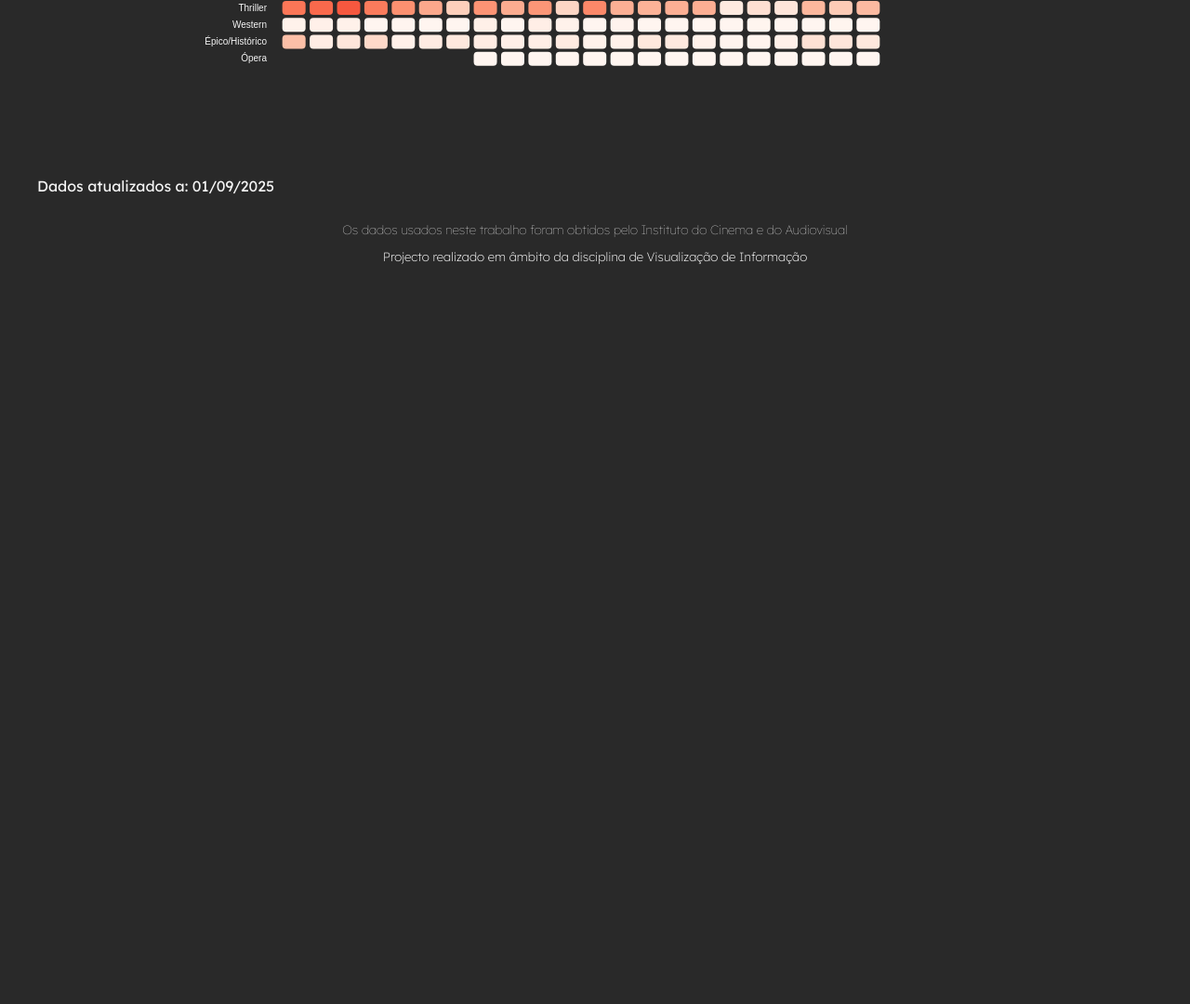
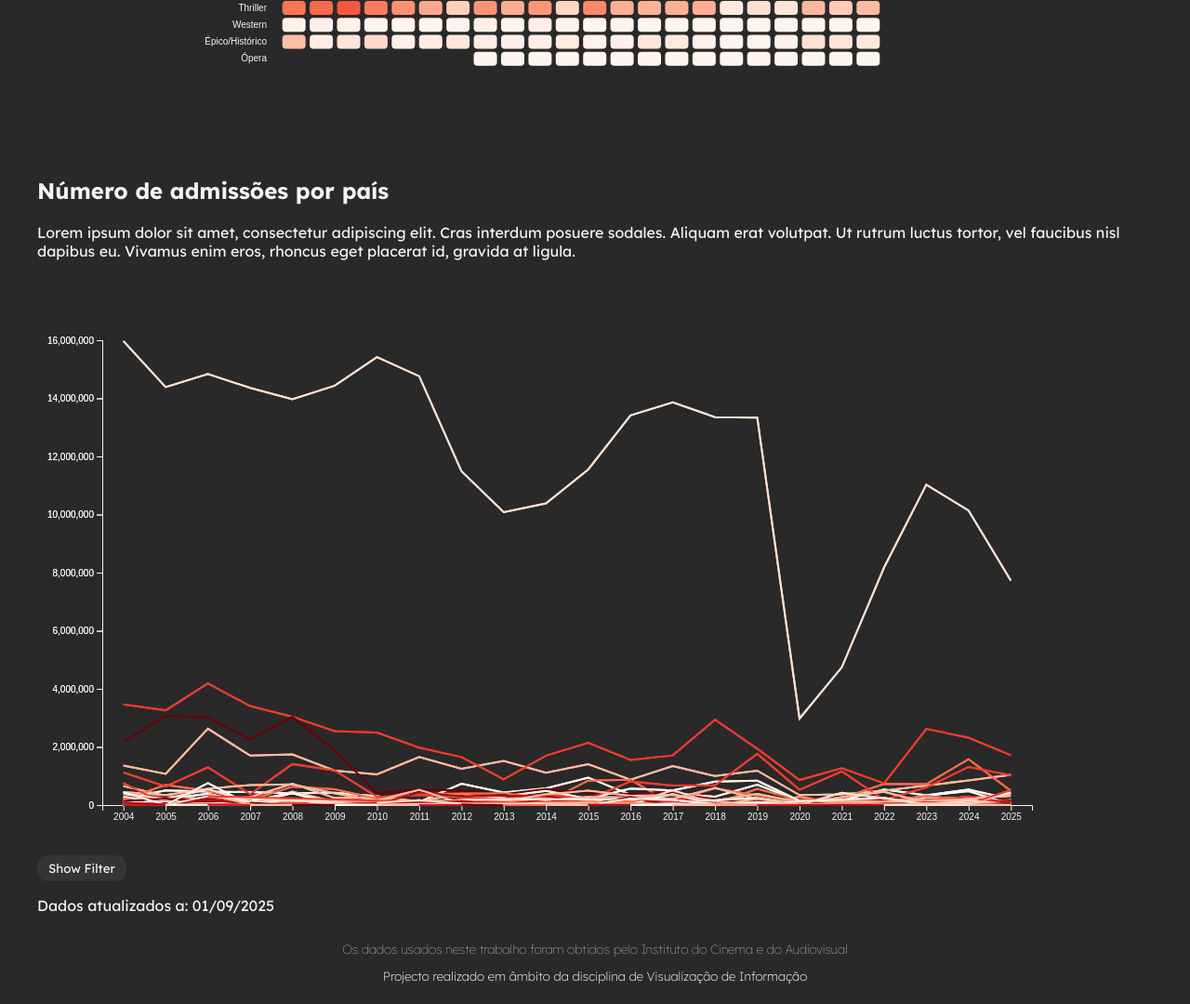
Before and after one commit to ClaraAriGomes/VI---Cinema-em-Portugal, a website: page index.html in a window 1280 px wide. Shown: the part 2420-3500 px from the top of the page at 93% size. Before the commit the page ends 2726 px from the top, so only its background shows below. Drawn offline with nearby package versions, Linux system fonts and the light colour scheme.

Commit message:
Add PPA graph functionality and integrate into index.html

```diff
--- /dev/null
+++ b/graficoPPA.js
@@ -0,0 +1,286 @@
+let datasetPPA;
+let svgPPA
+let canvasHeightPPA, canvasWidthPPA, paddingPPA, graphWidthPPA, graphHeightPPA;
+const excludedCountries = ["(em branco)", "N/D", ""];
+
+window.addEventListener("load", function () {
+    graficoPPA();
+});
+
+function graficoPPA() {
+    canvasHeightPPA = 600;
+    canvasWidthPPA = 1280;
+    paddingPPA = 70;
+    graphWidthPPA = 1000;
+    graphHeightPPA = 500;
+
+    d3.csv("dados/dadosFilmes.csv", d => ({
+        year: +d.Year,
+        country: d.Country.split(",").map(g => g.trim()), // split strings with multiple countries so country is an array in some movies
+        admissions: +d.Admissions
+
+    })).then(datasetPPA => {
+        let flatData = datasetPPA.flatMap(d => // so we dont get an array of arrays
+            d.country
+                .filter(g => !excludedCountries.includes(g))  //ignore unwanted countries
+                .map(g => ({
+                    year: d.year,
+                    country: g,
+                    admissions: d.admissions
+                }))
+        );
+
+        let groupedData = d3.rollups(
+            flatData,
+            v => d3.sum(v, d => d.admissions),  // aggregate admissions--------
+            // v is the group of rows with the same year and country
+            // d is a single row in that group
+            // and yeah d.admissions is making it numeric
+
+            d => d.year,                        //group by year
+            d => d.country                      //then by country
+
+        ).flatMap(([year, countries]) =>
+            countries.map(([country, admissions]) => ({ year, country, admissions }))
+        );
+
+
+        svgPPA = d3.select("#grafPaisesPorAno")
+            .append("svg")
+            .attr("width", canvasWidthPPA)
+            .attr("height", canvasHeightPPA);
+
+        // extract values for each axis
+        const years = [...new Set(groupedData.map(d => d.year))].sort(d3.ascending);
+        const maxAdmissions = d3.max(groupedData, d => d.admissions);
+        const countries = d3.groups(groupedData, d => d.country);
+
+
+        // X AXIS
+        const yearExtent = d3.extent(years);
+        const xAxis = d3.scaleLinear()
+            .domain([yearExtent[0] - 0.5, yearExtent[1] + 0.5]) // extend by 1 year on each side
+            .range([0, graphWidthPPA]);
+
+        // Y AXIS
+        const yAxis = d3.scaleLinear()
+            .domain([0, 16000000])   // extend domain to the next "round" number
+            .range([graphHeightPPA, 0]);
+
+
+
+
+
+
+
+        // Axes
+        svgPPA.append("g")
+            .attr("transform", `translate(${paddingPPA}, ${graphHeightPPA + paddingPPA})`)
+            .call(
+                d3.axisBottom(xAxis)
+                    .tickFormat(d3.format("d"))
+                    .tickValues(years)   // or filter years if too many
+            );
+
+
+        svgPPA.append("g")
+            .attr("transform", `translate(${paddingPPA}, ${paddingPPA})`)
+            .call(d3.axisLeft(yAxis));
+
+
+
+
+        // Line generator
+        const line = d3.line()
+            .x(d => xAxis(d.year) + paddingPPA)
+            .y(d => yAxis(d.admissions) + paddingPPA);
+
+        svgPPA.append("g")
+            .attr("transform", `translate(${paddingPPA}, ${paddingPPA})`)
+            .call(d3.axisLeft(yAxis));
+
+        countries.forEach(([country, values], i) => {
+            svgPPA.append("path")
+                .datum(values.sort((a, b) => d3.ascending(a.year, b.year)))
+                .attr("fill", "none")
+                .attr("stroke", d3.schemeReds[9][i % 9])
+                .attr("stroke-width", 2)
+                .attr("class", "line-" + country.replace(/\s+/g, "_"))
+                .attr("d", line);
+        });
+
+        // Create a tooltip text element (hidden by default)
+        const tooltipGroup = svgPPA.append("g")
+            .attr("id", "lineTooltip")
+            .style("visibility", "hidden");
+
+        const tooltipRect = tooltipGroup.append("rect")
+            .attr("fill", "#353535")
+            .attr("rx", 4) // rounded corners
+            .attr("ry", 4)
+            .attr("opacity", 0.8);
+
+        const tooltipText = tooltipGroup.append("text")
+            .style("font-size", "14px")
+            .style("font-family", "Lexend")
+            .style("fill", "whitesmoke")
+            .attr("x", 5) // padding inside rect
+            .attr("y", 15);
+
+
+        countries.forEach(([country, values], i) => {
+            const color = d3.schemeReds[9][i % 9];
+            const lineClass = "line-" + country.replace(/\s+/g, "_");
+
+            svgPPA.append("path")
+                .datum(values.sort((a, b) => d3.ascending(a.year, b.year)))
+                .attr("fill", "none")
+                .attr("stroke", color)
+                .attr("stroke-width", 2)
+                .attr("class", lineClass)
+                .attr("d", line)
+                .on("mouseover", function () {
+                    // bring line to front
+                    d3.select(this)
+                        .raise()
+                        .transition().duration(200)
+                        .attr("stroke-width", 5)
+                        .attr("stroke", "orange");
+
+                    tooltipText.text(country);
+
+                    // measure text size
+                    const bbox = tooltipText.node().getBBox();
+                    tooltipRect
+                        .attr("x", bbox.x - 4)
+                        .attr("y", bbox.y - 2)
+                        .attr("width", bbox.width + 8)
+                        .attr("height", bbox.height + 4);
+
+                    tooltipGroup.style("visibility", "visible");
+                })
+                .on("mousemove", function (event) {
+                    // move group with mouse
+                    tooltipGroup.attr("transform", `translate(${event.offsetX + 10}, ${event.offsetY - 10})`);
+                })
+                .on("mouseout", function () {
+                    d3.select(this)
+                        .transition().duration(200)
+                        .attr("stroke-width", 2)
+                        .attr("stroke", color);
+
+                    tooltipGroup.style("visibility", "hidden");
+                });
+        });
+
+
+
+
+
+
+        // --- Menu Section with Toggle ---
+        const filterWrapper = d3.select("#grafPaisesPorAno")
+            .append("div")
+            .attr("id", "filterWrapper")
+            .style("margin-top", "20px");
+
+        // Toggle button
+        const toggleButton = filterWrapper.append("button")
+            .text("Show Filter")
+            .style("padding", "6px 12px")
+            .style("border", "none")
+            .style("border-radius", "12px")
+            .style("font-family", "Lexend")
+            .style("color", "whitesmoke")
+            .style("background", "#353535")
+            .style("cursor", "pointer");
+
+        // Menu container (hidden by default)
+        const menuContainer = filterWrapper.append("div")
+            .attr("id", "menuContainer")
+            .style("margin-top", "10px")
+            .style("padding", "12px")
+            .style("border", "none")
+            .style("border-radius", "6px")
+            .style("color", "whitesmoke")
+            .style("background", "#353535")
+            .style("width", "320px")
+            .style("display", "none"); // start hidden
+
+        menuContainer.append("label")
+            .text("Select countries to display:")
+            .style("display", "block")
+            .style("margin-bottom", "8px");
+
+        // Scrollable list of checkboxes
+        const list = menuContainer.append("div")
+            .style("max-height", "200px")
+            .style("overflow-y", "auto")
+            .style("display", "flex")
+            .style("flex-direction", "column")
+            .style("gap", "5px");
+
+        countries.forEach(([country], i) => {
+            const color = d3.schemeReds[9][i % 9];
+            const lineClass = ".line-" + country.replace(/\s+/g, "_");
+
+            const item = list.append("label")
+                .style("display", "flex")
+                .style("align-items", "center")
+                .style("cursor", "pointer");
+
+            item.append("input")
+                .attr("type", "checkbox")
+                .attr("checked", true)
+                .on("change", function () {
+                    d3.select(lineClass)
+                        .style("display", this.checked ? null : "none");
+                });
+
+            item.append("span")
+                .style("margin-left", "5px")
+                .style("color", color)
+                .style("font-size", "12px")
+                .text(country);
+        });
+
+        // Buttons for bulk actions
+        const buttonContainer = menuContainer.append("div")
+            .style("margin-top", "10px")
+            .style("display", "flex")
+            .style("gap", "10px");
+
+        buttonContainer.append("button")
+            .text("Select All")
+            .style("padding", "5px 10px")
+            .style("border", "none")
+            .style("border-radius", "4px")
+            .style("font-family", "Lexend")
+            .style("color", "whitesmoke")
+            .style("background", "#202020")
+            .style("cursor", "pointer")
+            .on("click", () => {
+                list.selectAll("input").property("checked", true).dispatch("change");
+            });
+
+        buttonContainer.append("button")
+            .text("Deselect All")
+            .style("padding", "5px 10px")
+            .style("border", "none")
+            .style("border-radius", "4px")
+            .style("font-family", "Lexend")
+            .style("color", "whitesmoke")
+            .style("background", "#202020")
+            .style("cursor", "pointer")
+            .on("click", () => {
+                list.selectAll("input").property("checked", false).dispatch("change");
+            });
+
+        // Toggle logic
+        toggleButton.on("click", function () {
+            const isHidden = menuContainer.style("display") === "none";
+            menuContainer.style("display", isHidden ? "block" : "none");
+            toggleButton.text(isHidden ? "Hide Filter" : "Show Filter");
+        });
+    });
+}
--- a/index.html
+++ b/index.html
@@ -6,6 +6,7 @@
   <script type="text/javascript" src="https://d3js.org/d3.v6.min.js"></script>
   <script type="text/javascript" src="graficoGBO.js"></script>
   <script type="text/javascript" src="graficoAPG.js"></script>
+  <script type="text/javascript" src="graficoPPA.js"></script>
 
   <link rel="stylesheet" href="styles/index.css" />
 
@@ -79,6 +80,16 @@
       <div id="grafAdmissoesPorGeneroContainer"></div>
     </div>
 
+    <div id="grafPaisesPorAno">
+      <h2>Número de admissões por país</h2>
+      <p>
+        Lorem ipsum dolor sit amet, consectetur adipiscing elit. Cras interdum
+        posuere sodales. Aliquam erat volutpat. Ut rutrum luctus tortor, vel
+        faucibus nisl dapibus eu. Vivamus enim eros, rhoncus eget placerat id,
+        gravida at ligula.
+      </p>
+    </div>
+
     <!--<svg width="900" height="600"></svg>-->
 
     <!-- Data dos dados dos "dadosLocal"-->
```
